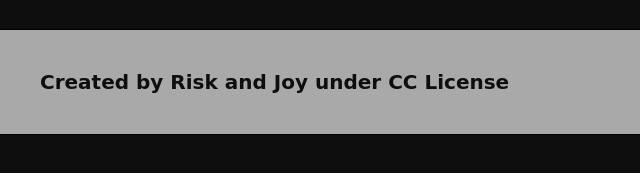
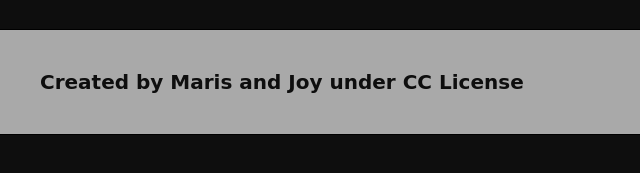
Before and after one commit to JoyTaribagshaw/JavaScript-Group-Capstone, a website built with webpack: page src/index.html in a window 1280 px wide. Shown: the part 207-380 px from the top of the page, 0-640 px from the left. Built offline with nearby package versions, Linux system fonts and the light colour scheme; no server answers.

```diff
--- a/src/index.html
+++ b/src/index.html
@@ -34,7 +34,7 @@
     <footer>
       <div class="footer-div">
         <p>
-          Created by Risk and Joy under CC License
+          Created by Maris and Joy under CC License
         </p>
       </div>
     </footer>
```
Also changed, not shown: dist/index.html.
